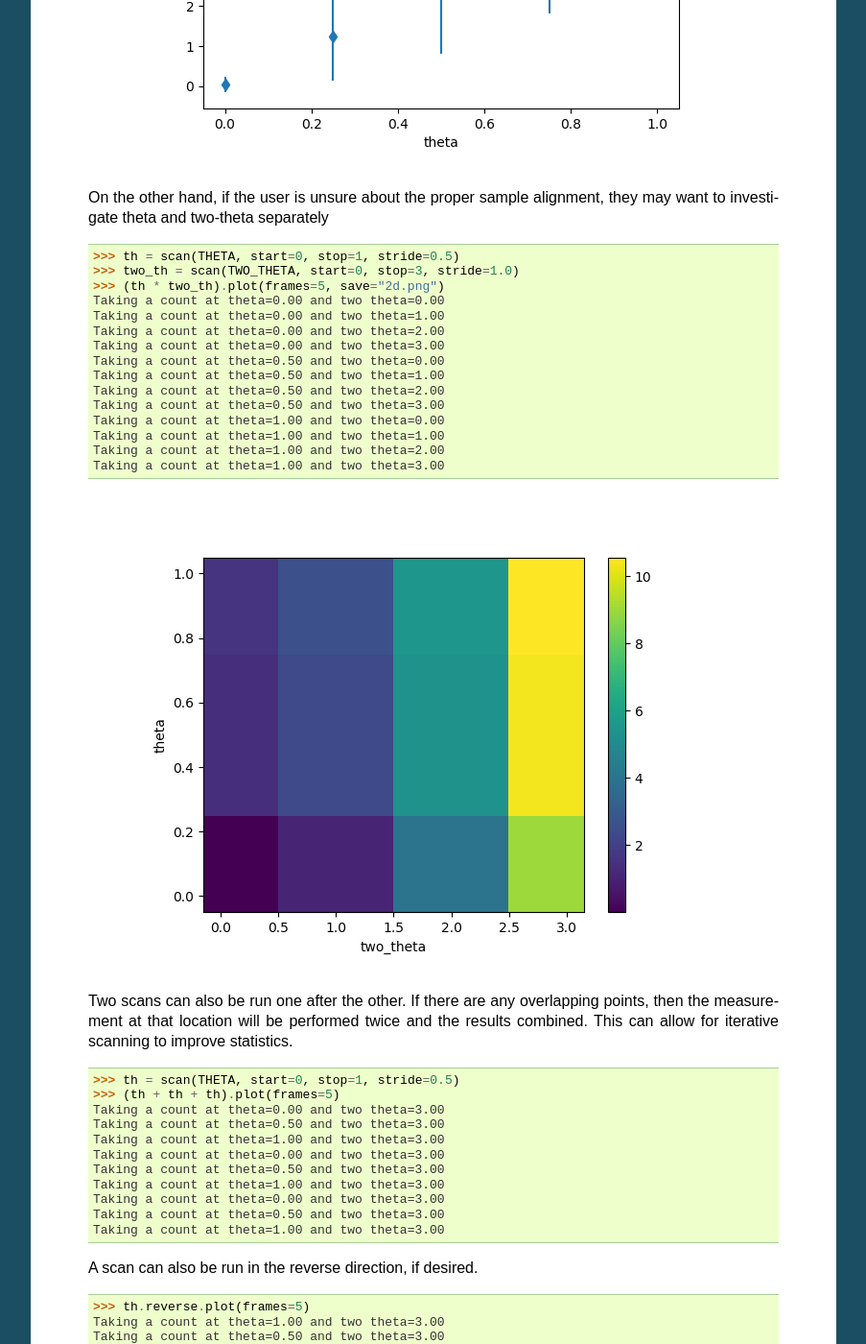
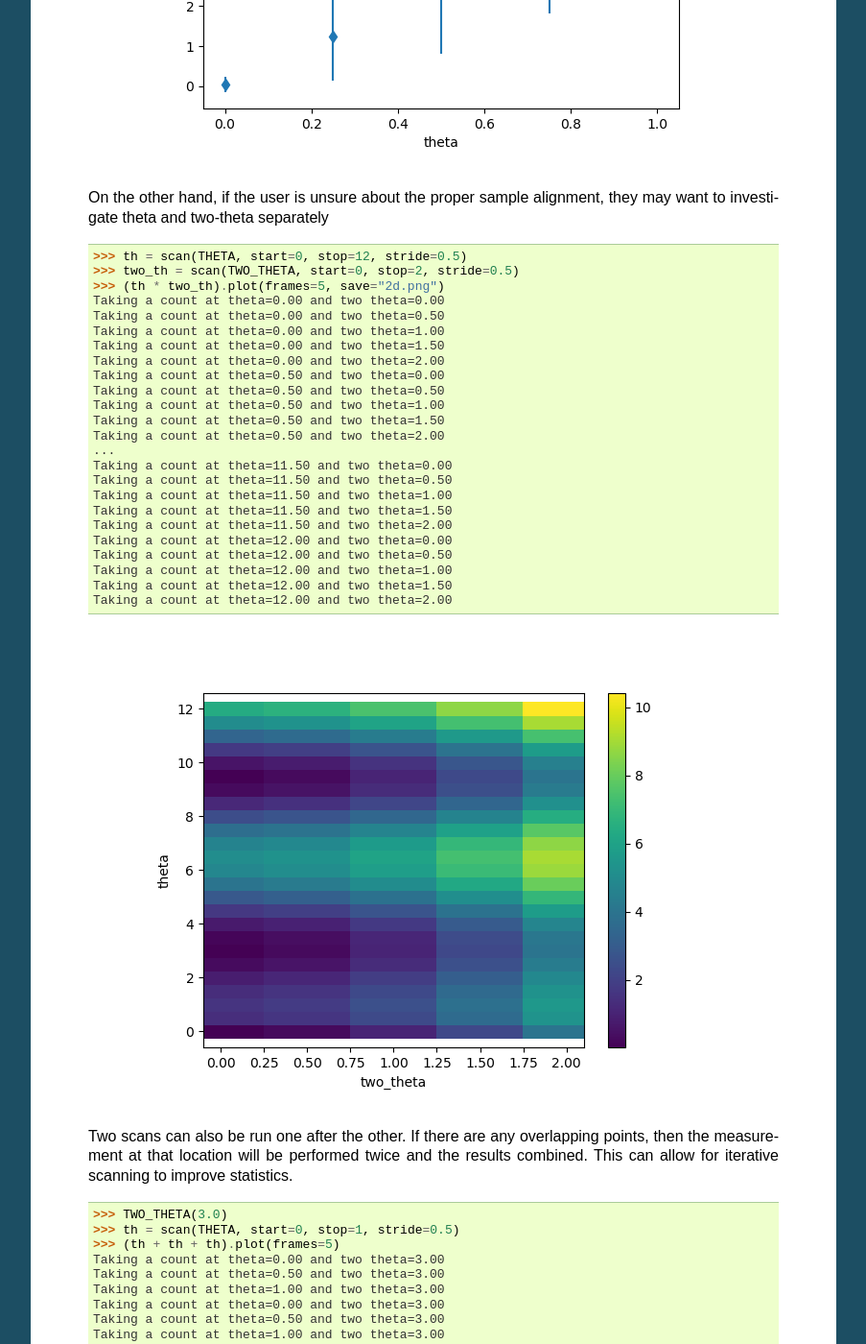
Before and after one commit to PyGenie-Scans/Scans, a Sphinx documentation site: the page built from doc/source/tutorial.rst, in a window 1280 px wide and 1400 px high, scrolled down 6615 px. Shown: the whole window at 96% size, without its empty margins (198-1101 px from the left). Built offline with Sphinx 7.4.7, drawn with Linux system fonts in a browser that asks for light colours.

Commit message:
Remove sleep in test
Also add greater resolution to 2D scan

```diff
--- a/doc/source/tutorial.rst
+++ b/doc/source/tutorial.rst
@@ -286,21 +286,30 @@ Perform complex scans
   On the other hand, if the user is unsure about the proper sample
   alignment, they may want to investigate theta and two-theta separately
 
-  >>> th = scan(THETA, start=0, stop=1, stride=0.5)
-  >>> two_th = scan(TWO_THETA, start=0, stop=3, stride=1.0)
-  >>> (th * two_th).plot(frames=5, save="2d.png")
+  >>> th = scan(THETA, start=0, stop=12, stride=0.5)
+  >>> two_th = scan(TWO_THETA, start=0, stop=2, stride=0.5)
+  >>> (th * two_th).plot(frames=5, save="2d.png") # doctest: +ELLIPSIS
   Taking a count at theta=0.00 and two theta=0.00
+  Taking a count at theta=0.00 and two theta=0.50
   Taking a count at theta=0.00 and two theta=1.00
+  Taking a count at theta=0.00 and two theta=1.50
   Taking a count at theta=0.00 and two theta=2.00
-  Taking a count at theta=0.00 and two theta=3.00
   Taking a count at theta=0.50 and two theta=0.00
+  Taking a count at theta=0.50 and two theta=0.50
   Taking a count at theta=0.50 and two theta=1.00
+  Taking a count at theta=0.50 and two theta=1.50
   Taking a count at theta=0.50 and two theta=2.00
-  Taking a count at theta=0.50 and two theta=3.00
-  Taking a count at theta=1.00 and two theta=0.00
-  Taking a count at theta=1.00 and two theta=1.00
-  Taking a count at theta=1.00 and two theta=2.00
-  Taking a count at theta=1.00 and two theta=3.00
+  ...
+  Taking a count at theta=11.50 and two theta=0.00
+  Taking a count at theta=11.50 and two theta=0.50
+  Taking a count at theta=11.50 and two theta=1.00
+  Taking a count at theta=11.50 and two theta=1.50
+  Taking a count at theta=11.50 and two theta=2.00
+  Taking a count at theta=12.00 and two theta=0.00
+  Taking a count at theta=12.00 and two theta=0.50
+  Taking a count at theta=12.00 and two theta=1.00
+  Taking a count at theta=12.00 and two theta=1.50
+  Taking a count at theta=12.00 and two theta=2.00
 
   .. figure:: ../../2d.png
      :alt: 2D scan image
@@ -310,6 +319,7 @@ Perform complex scans
   performed twice and the results combined.  This can allow for
   iterative scanning to improve statistics.
 
+  >>> TWO_THETA(3.0)
   >>> th = scan(THETA, start=0, stop=1, stride=0.5)
   >>> (th + th + th).plot(frames=5)
   Taking a count at theta=0.00 and two theta=3.00
```
Also changed, not shown: 2d.png, 2 other files.
